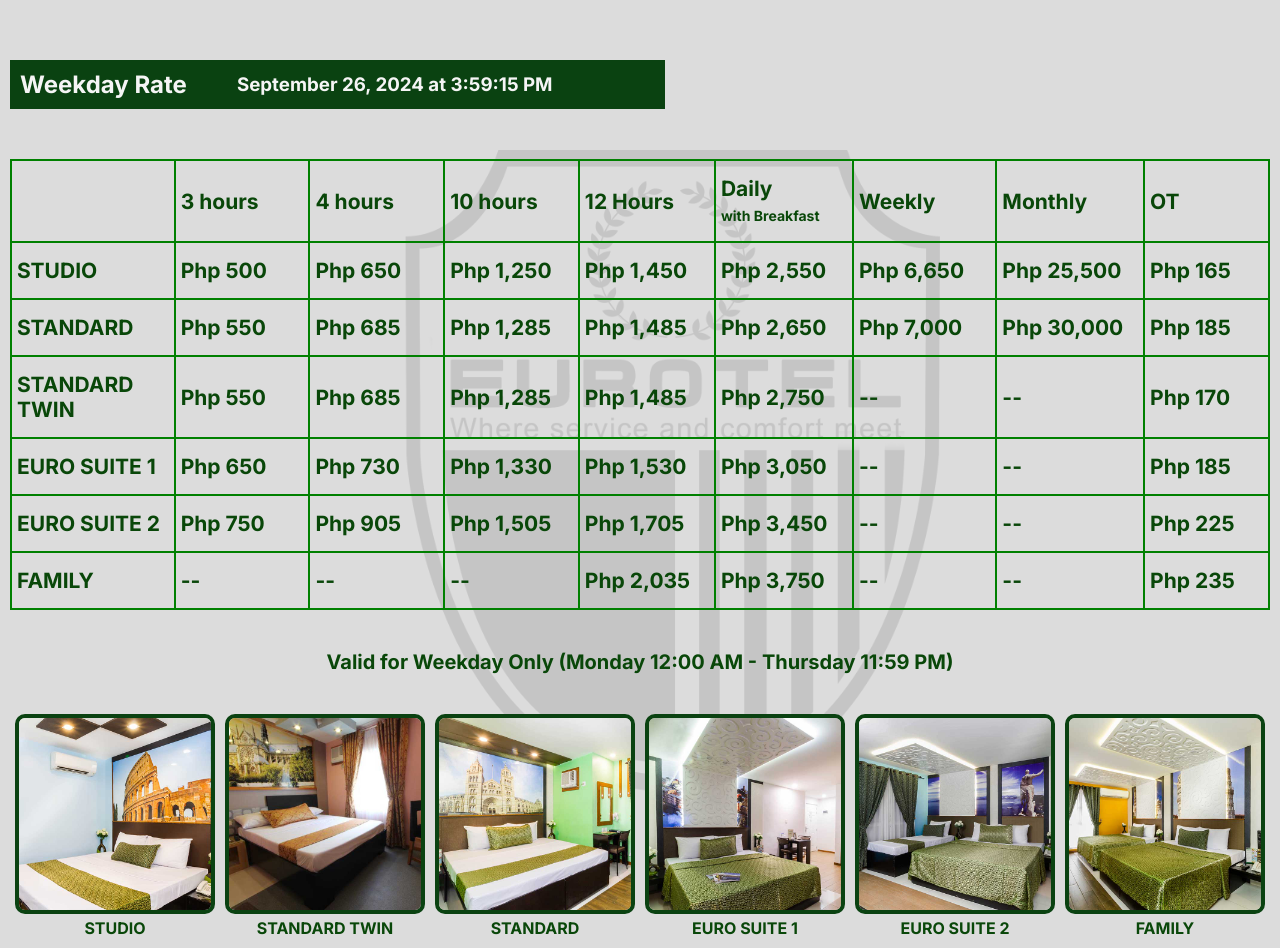
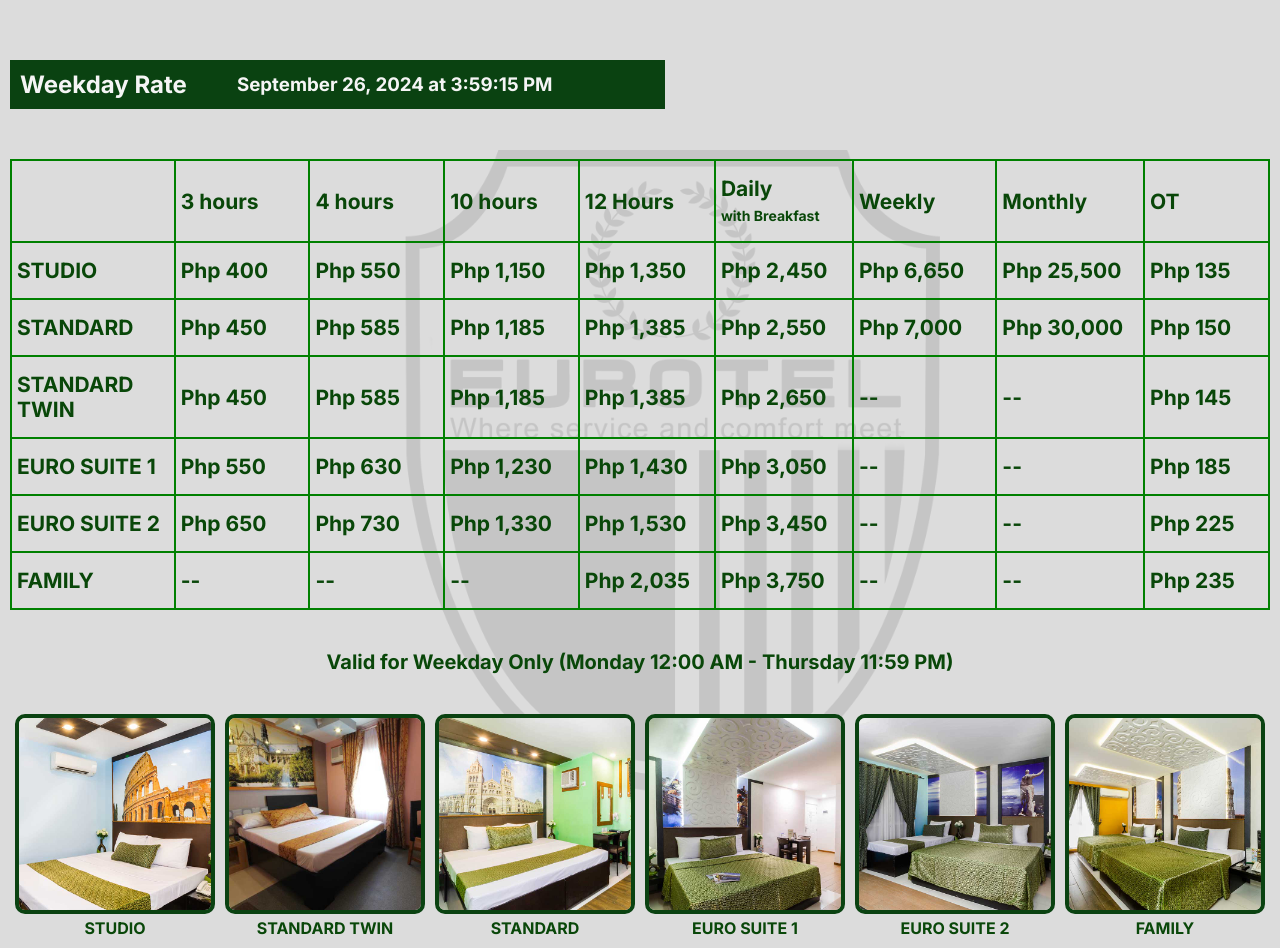
Before and after one commit to sanchezalyssa/vivaldi-kiosk-updated, a plain HTML site: page index.html in a window 1280 px wide. Drawn offline with Linux system fonts and the light colour scheme.

Commit message:
2nd commit

```diff
--- a/index.html
+++ b/index.html
@@ -29,43 +29,43 @@
       </tr>
       <tr>
         <td class="title-text">STUDIO</td>
-        <td>Php 500</td>
-        <td>Php 650</td>
-        <td>Php 1,250</td>
-        <td>Php 1,450</td>
-        <td>Php 2,550</td>
+        <td>Php 400</td>
+        <td>Php 550</td>
+        <td>Php 1,150</td>
+        <td>Php 1,350</td>
+        <td>Php 2,450</td>
         <td>Php 6,650</td>
         <td>Php 25,500</td>
-        <td>Php 165</td>
+        <td>Php 135</td>
       </tr>
       <tr>
         <td class="title-text">STANDARD</td>
-        <td>Php 550</td>
-        <td>Php 685</td>
-        <td>Php 1,285</td>
-        <td>Php 1,485</td>
-        <td>Php 2,650</td>
+        <td>Php 450</td>
+        <td>Php 585</td>
+        <td>Php 1,185</td>
+        <td>Php 1,385</td>
+        <td>Php 2,550</td>
         <td>Php 7,000</td>
         <td>Php 30,000</td>
-        <td>Php 185</td>
+        <td>Php 150</td>
       </tr>
       <tr>
         <td class="title-text">STANDARD TWIN</td>
-        <td>Php 550</td>
-        <td>Php 685</td>
-        <td>Php 1,285</td>
-        <td>Php 1,485</td>
-        <td>Php 2,750</td>
+        <td>Php 450</td>
+        <td>Php 585</td>
+        <td>Php 1,185</td>
+        <td>Php 1,385</td>
+        <td>Php 2,650</td>
         <td>--</td>
         <td>--</td>
-        <td>Php 170</td>
+        <td>Php 145</td>
       </tr>
       <tr>
         <td class="title-text">EURO SUITE 1</td>
-        <td>Php 650</td>
-        <td>Php 730</td>
-        <td>Php 1,330</td>
-        <td>Php 1,530</td>
+        <td>Php 550</td>
+        <td>Php 630</td>
+        <td>Php 1,230</td>
+        <td>Php 1,430</td>
         <td>Php 3,050</td>
         <td>--</td>
         <td>--</td>
@@ -73,10 +73,10 @@
       </tr>
       <tr>
         <td class="title-text">EURO SUITE 2</td>
-        <td>Php 750</td>
-        <td>Php 905</td>
-        <td>Php 1,505</td>
-        <td>Php 1,705</td>
+        <td>Php 650</td>
+        <td>Php 730</td>
+        <td>Php 1,330</td>
+        <td>Php 1,530</td>
         <td>Php 3,450</td>
         <td>--</td>
         <td>--</td>
@@ -136,15 +136,13 @@
         const currentDate = new Date();
         const day = currentDate.getDay(); // 0 = Sunday, 1 = Monday, ..., 6 = Saturday
         const hour = currentDate.getHours(); // Current hour in 24-hour format
-        const minutes = currentDate.getMinutes(); // Current minutes
 
         // Check if the current time is within the weekend rate period
         if (
           day === 5 || // All day Friday
           day === 6 || // All day Saturday
-          day === 0
+          day === 0 // All day Sunday
         ) {
-          // All day Sunday
           document.getElementById("rateTitle").textContent = "Weekend Rate";
           document.getElementById("validText").textContent =
             "Valid for Weekend Only (Friday 12:00 AM - Sunday 11:59 PM)";
@@ -152,9 +150,8 @@
           day === 1 || // All day Monday
           day === 2 || // All day Tuesday
           day === 3 || // All day Wednesday
-          day === 4
+          day === 4 // All day Thursday
         ) {
-          // All day Thursday
           document.getElementById("rateTitle").textContent = "Weekday Rate";
           document.getElementById("validText").textContent =
             "Valid for Weekday Only (Monday 12:00 AM - Thursday 11:59 PM)";
```
